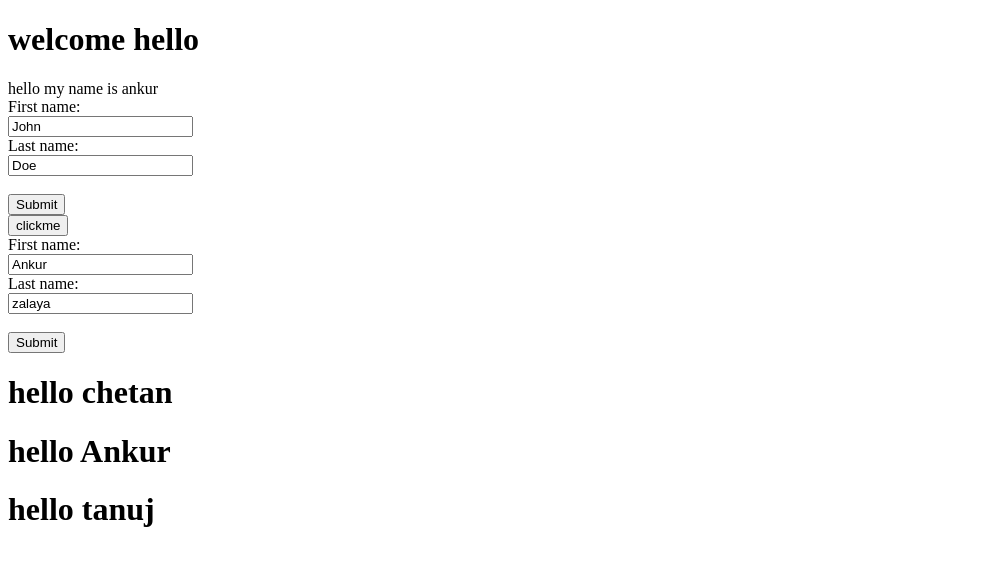
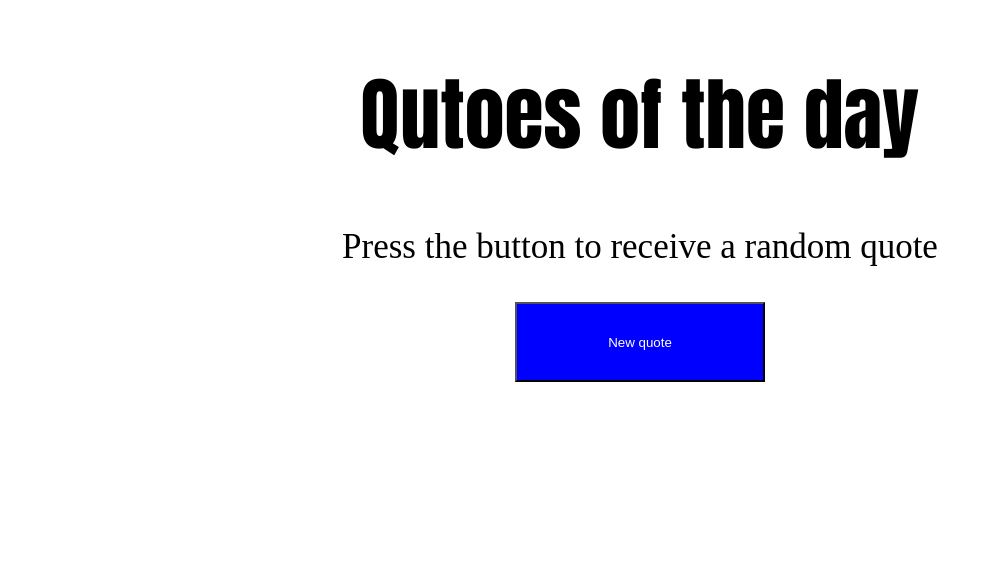
Before and after one commit to Ankurzalaya/search_randome_quoto, a plain HTML site: page index.html in a window 1280 px wide. Shown: the whole page, without its empty margins (0-992 px from the left). Drawn offline with Linux system fonts and the light colour scheme.

Commit message:
forquoto

```diff
--- a/index.html
+++ b/index.html
@@ -1,40 +1,32 @@
 <!DOCTYPE html>
 <html lang="en">
+
 <head>
     <meta charset="UTF-8">
     <meta http-equiv="X-UA-Compatible" content="IE=edge">
     <meta name="viewport" content="width=device-width, initial-scale=1.0">
-    <title>javascript</title>
+    <link rel="stylesheet" type="text/css" href="quotes.css">
+
+
+    <title>Document</title>
 </head>
+
 <body>
-    <div class="l1">
-        <h1>welcome hello </h1>
+    <div>
+        <h1>Qutoes of the day</h1>
+        <p>Press the button to receive a random quote</p>
+        <!-- in button when click it will rum evene -->
+        <button onclick = "generateQuote()">New quote</button>
+        <div>
+            <p id="quoteOutput"></p>
+            <!-- <p id="authorOutput"></p> -->
 
-    <div class="container">
-        <div id="myfirst">hello my name is ankur</div>
-        <form action="/action_page.php">
-            <label for="fname">First name:</label><br>
-            <input type="text" id="fname" name="fname" value="John"><br>
-            <label for="lname">Last name:</label><br>
-            <input type="text" id="lname" name="lname" value="Doe"><br><br>
-            <input type="submit" value="Submit">
-          </form>
-        <button id = "click">clickme</button>
+
+        </div>
+
     </div>
-    <div class="REGULAR">
-        <form action="/action_page.php">
-            <label for="fname">First name:</label><br>
-            <input type="text" id="fname" name="fname" value="Ankur"><br>
-            <label for="lname">Last name:</label><br>
-            <input type="text" id="lname" name="lname" value="zalaya"><br><br>
-            <input type="submit" value="Submit">
-          </form>
-    </div>
-    </div>
+
     <script src="index.js"></script>
-    </div>
 </body>
-<h1>hello chetan</h1>
-<h1>hello Ankur</h1>
-<h1>hello tanuj</h1>
+
 </html>
--- a/index.js
+++ b/index.js
@@ -1,75 +1,40 @@
-// //
-// let cont = document.querySelector('.container');
-//  console.log(cont.children[1].children[0]);
-//  console.log(cont.children);
-//  console.log(cont.firstElementChild.nextElementSibling.nextElementSibling);
+var arrayOfQuotes = [
+  {
+    "quote": "पर्यटन् पृथिवीं सर्वां, गुणान्वेषणतत्परः।"
+  },
+  {
+    "quote": "हदये सुखसम्पत्तिः पदे पर्यटनं फलम्।"
+  },
+  {
+    "quote": "चरैवेति चरैवेति॥"
+  },
 
-// // console.log(cont.children);
+  {
+    "quote": "यस्मिन्प्रचीर्णे च पुनश्चरन्ति; स वै श्रेष्ठो गच्छत यत्र कामः। "
+  },
 
-// let element = document.createElement('ul');
-// element.id = 'ul1'
-// element.className = 'ulclass'
-//  element.appendChild(li)
-//  let listelement = document.createElement('li');
-//  element.appendChild(element.appendChild(listelement));
-// // e1 = document.querySelector('ul')
-//
-//
-// console.log(e1);
-// //
-// const node = document.createElement("li");
-// const textnode = document.createTextNode("Water");
-// node.appendChild(textnode);
-// document.getElementById("ul1").appendChild(node);
-// let element1 = document.createElement('li','li');
-// element1.innerText = "hello its Tanuj"
-// element.appendChild(element1);
-// console.log(element1);
-// console.log(element);
-// let a = document.querySelector('div.container');
-// // CredentialsContainer.
-// // a.appendChild(element);
-// a.appendChild(element);
+  {
+    "quote": "चरन्ति वसुधां कृत्स्नां वावदूका बहुश्रुताः।"
+  },
 
-// console.log(a)
+  {
+    "quote": " चरन्मार्गान्विजानाति |"
+  },
 
+  {
+    "quote": " आस्ते भग आसीनस्य, ऊध्वर्स्तिष्ठति तिष्ठतः।"
 
-// console.log(listelement)ea
-//
+  }
+]
 
-// var myname = "ankur";
-// console.log(typeof(myname));
-// var myage = 25 ;
-// console.log(typeof(myage))
+function randomSelector(arrayLength){
+  return Math.floor(Math.random() * arrayLength);
+}
 
-// what is nan ?
-
-// c= "ankur"-"zalaya" ;
-// console.log(c);
-
-//  a = 5
-//  b = '5'
-// console.log( a ===  b);
-
-// var c ;
-// function myname(a,b){
-//  console.log(c= a+b)
-// }
-
-// myname(5,2)
-
-// var myfriends = ['ankur','zalaya','chetan','vranda','tanuj','kriti'];
-
-// for(var i=0; i<myfriends.length ; i++) {
-//     console.log(myfriends[i]);
-// }
-let str = 'python'
-let links = document.links ;
-console.log(links);
-let href;
-Array.from(links).forEach(function(element){
-    href = element.href;
-    if(href.includes(str)){
-    console.log(href);
-    }
-})
+function generateQuote(){
+  var randomNumber = randomSelector(arrayOfQuotes.length)
+  document.getElementById("quoteOutput").innerHTML = ` Quote :- " ${arrayOfQuotes[randomNumber].quote} "`;
+  // document.getElementById("authorOutput").innerHTML = `Author :- " ${arrayOfQuotes[randomNumber].author} "`;
+  // document.getElementById("quoteOutput").innerHTML = '"' + arrayOfQuotes[randomNumber].quote  + '"';
+  // document.getElementById("authorOutput").innerHTML = '"' + arrayOfQuotes[randomNumber].author  + '"';
+}
--- /dev/null
+++ b/quotes.css
@@ -0,0 +1,21 @@
+div{
+    text-align: center;
+}
+
+h1{
+    font-size: 80px;
+    font-family: Impact;
+}
+button{
+    width: 250px;
+    height: 80px;
+    background-color: blue;
+    color: white;
+}
+
+p{
+    font-size: 35px;
+}
+button:hover{
+    background-color: green;
+}
```
